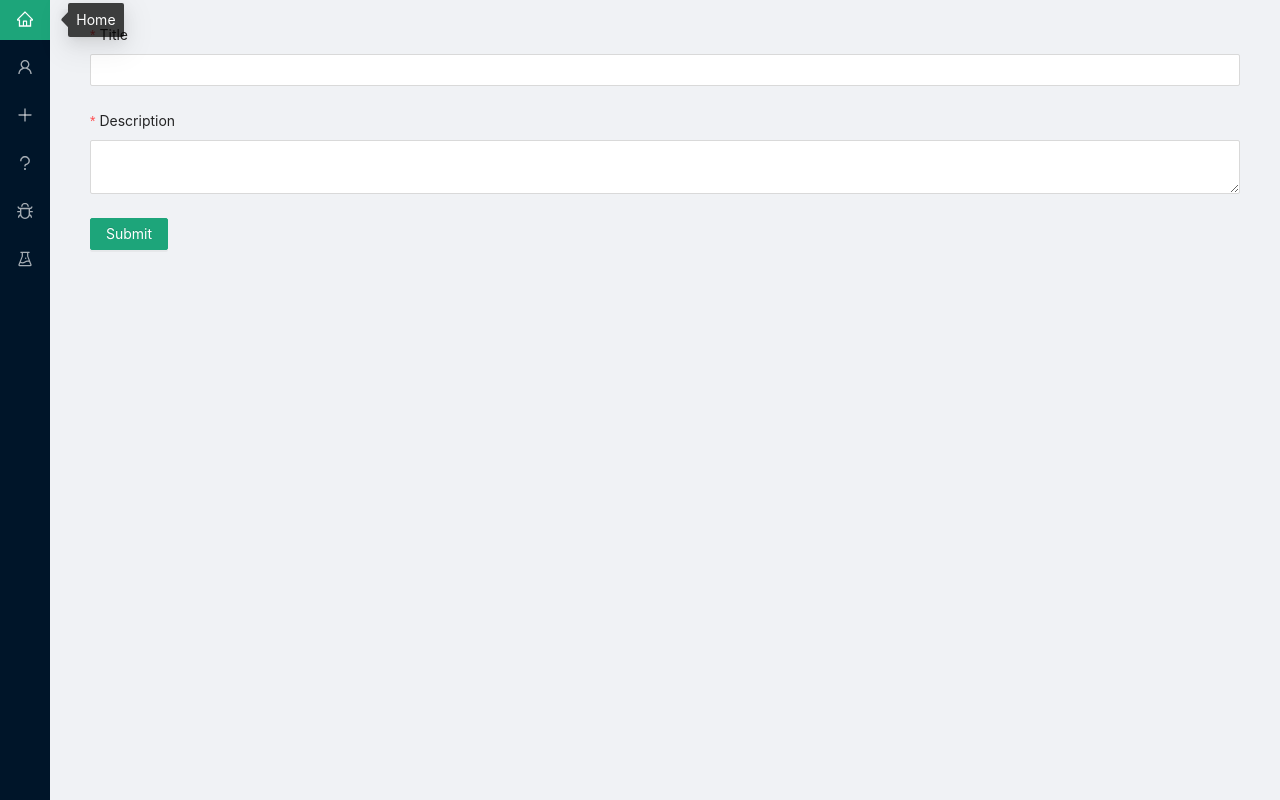
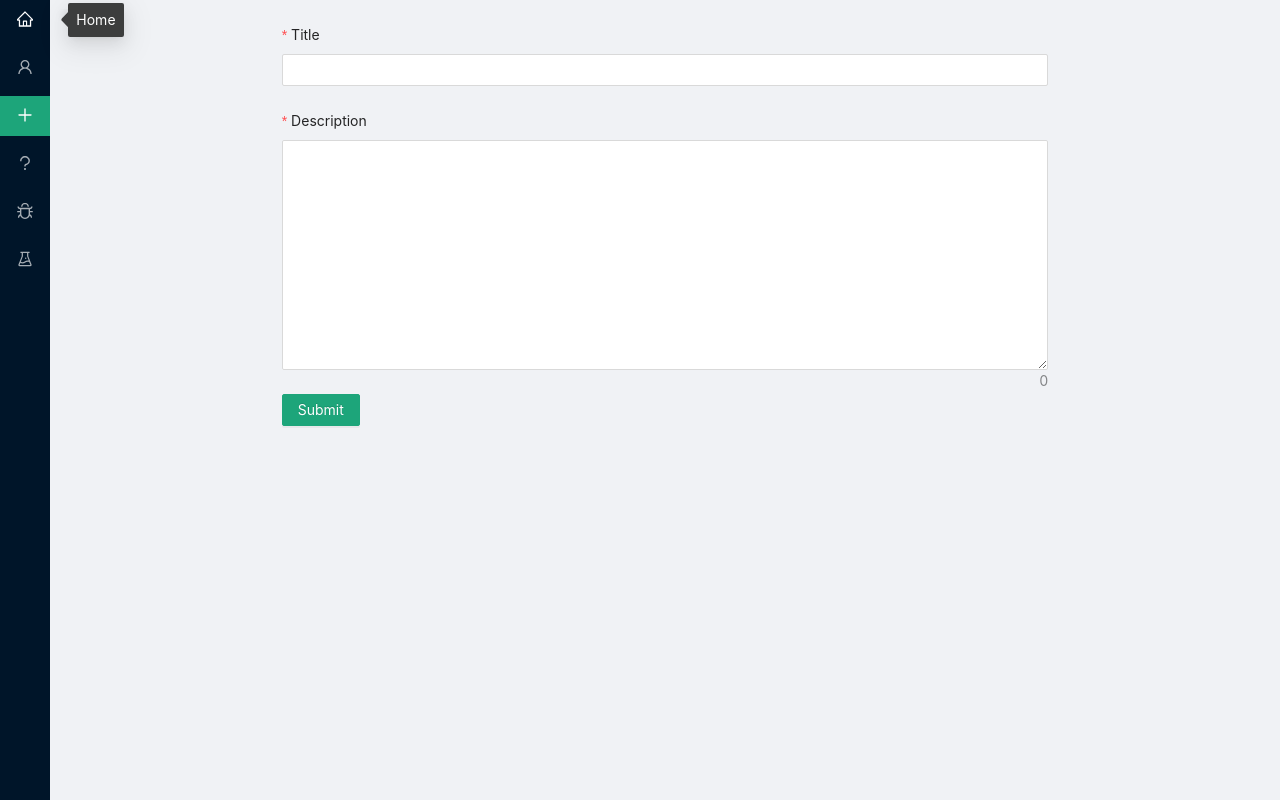
Before and after one commit to oldtune/dojora_fe, a React (Create React App) app: page /new in a window 1280 px wide. Built offline with nearby package versions, Linux system fonts and the light colour scheme.

Commit message:
add validation and complete the form for adding challenge

```diff
--- a/src/App.tsx
+++ b/src/App.tsx
@@ -9,9 +9,9 @@ import {
 import "./App.less";
 import type { MenuProps } from "antd";
 import { Layout, Menu } from "antd";
-import React, { Fragment, useState } from "react";
+import React, { Fragment, useEffect, useState } from "react";
 import { Spinner } from "./Shared/Components/Spinner/Spinner";
-import { Link, Outlet } from "react-router-dom";
+import { NavLink, Outlet, useLocation } from "react-router-dom";
 const { Content, Sider } = Layout;
 
 type MenuItem = Required<MenuProps>["items"][number];
@@ -32,20 +32,33 @@ function getItem(
 }
 
 const items: MenuItem[] = [
-  getItem(<Link to={`/`}>Home</Link>, 1, <HomeOutlined />),
-  getItem(<Link to={`/me`}>Me</Link>, 2, <UserOutlined />),
-  getItem(<Link to={`/new`}>Create</Link>, 3, <PlusOutlined />),
-  getItem(<Link to={`/about`}>About</Link>, 4, <QuestionOutlined />),
-  getItem(<Link to={`/bug-report`}>Bug report</Link>, 5, <BugOutlined />),
+  getItem(<NavLink to={`/`}>Home</NavLink>, "/", <HomeOutlined />),
+  getItem(<NavLink to={`/me`}>Me</NavLink>, "/me", <UserOutlined />),
+  getItem(<NavLink to={`/new`}>Create</NavLink>, "/new", <PlusOutlined />),
   getItem(
-    <Link to={`/suggest-feature`}>Suggest Feature</Link>,
+    <NavLink to={`/about`}>About</NavLink>,
+    "/about",
+    <QuestionOutlined />
+  ),
+  getItem(
+    <NavLink to={`/bug-report`}>Bug report</NavLink>,
+    "/bug-report",
+    <BugOutlined />
+  ),
+  getItem(
+    <NavLink to={`/suggest-feature`}>Suggest Feature</NavLink>,
     6,
     <ExperimentOutlined />
   ),
 ];
 
 const App: React.FC = () => {
-  const [collapsed, setCollapsed] = useState(true);
+  const [selectedKeys, setSelectedKeys] = useState<string[]>([]);
+  const location = useLocation();
+
+  useEffect(() => {
+    setSelectedKeys([location.pathname]);
+  }, [location.pathname]);
 
   return (
     <Fragment>
@@ -57,6 +70,7 @@ const App: React.FC = () => {
           className="menu-sider menu-sider-refined"
         >
           <Menu
+            selectedKeys={selectedKeys}
             theme="dark"
             defaultSelectedKeys={["1"]}
             mode="inline"
--- a/src/Components/Challenge_List/Challenge_List.tsx
+++ b/src/Components/Challenge_List/Challenge_List.tsx
@@ -1,5 +1,4 @@
 import { Avatar, List } from "antd";
-import { useEffect } from "react";
 import { ThreeDotIfTooLong } from "../../helpers/String_helper";
 import { Challenge } from "../Challenge";
 import "./Challenge_List.less";
@@ -11,7 +10,6 @@ type ChallengeListProps = {
 export const ChallengeListComponent: React.FC<ChallengeListProps> = (
   props: ChallengeListProps
 ): JSX.Element => {
-  useEffect(() => console.log(props));
   return (
     <List
       itemLayout="horizontal"
--- /dev/null
+++ b/src/Shared/Misc/Sentence.ts
@@ -0,0 +1,3 @@
+export const ExclaimationMark = (someString: string) => `${someString}!`;
+
+export const ValidationMessage = ExclaimationMark;
--- a/src/index.tsx
+++ b/src/index.tsx
@@ -37,7 +37,7 @@ const router = createBrowserRouter([
     ],
   },
   {
-    path: "/about",
+    path: "about",
     element: <AboutPage />,
   },
 ]);
--- a/src/pages/NewChallenge/NewChallenge.tsx
+++ b/src/pages/NewChallenge/NewChallenge.tsx
@@ -1,10 +1,10 @@
-import { Button, Form, Input } from "antd";
-import TextArea from "antd/lib/input/TextArea";
+import { Button, Col, Form, Input, Row } from "antd";
 import React, { useEffect, useRef, useState } from "react";
 import { Navigate } from "react-router-dom";
 import { NewChallenge } from "../../Components/Challenge";
 import { ChallengeService } from "../../Services/Challenge.service";
 import { Message } from "../../Shared/Misc/Message";
+import { ValidationMessage } from "../../Shared/Misc/Sentence";
 
 export const NewChallengePage: React.FC<{}> = (_) => {
   type NewChallengeProps = NewChallenge;
@@ -34,20 +34,51 @@ export const NewChallengePage: React.FC<{}> = (_) => {
   }
 
   return (
+    <Row>
+      <Col span={22} offset={1} md={{ offset: 4, span: 16 }}>
         <Form layout="vertical" ref={formRef} onFinish={createNewChallenge}>
           <Form.Item
             label="Title"
             name="title"
-        rules={[{ required: true, message: "Title is required!" }]}
+            rules={[
+              {
+                required: true,
+                message: ValidationMessage("Title is required"),
+              },
+              {
+                min: 10,
+                message: ValidationMessage(
+                  "Title must be at least 10 characters"
+                ),
+              },
+              {
+                max: 1000,
+                message: ValidationMessage(
+                  "Title should be brief, detail should be in description section"
+                ),
+              },
+            ]}
           >
             <Input />
           </Form.Item>
           <Form.Item
             label="Description"
             name="description"
-        rules={[{ required: true, message: "Description is required" }]}
+            rules={[
+              {
+                required: true,
+                message: ValidationMessage("Description is required"),
+              },
+              {
+                min: 10,
+                message: ValidationMessage(
+                  "Description must be at least 10 characters"
+                ),
+              },
+              { max: 2000, message: ValidationMessage("This is not an exam") },
+            ]}
           >
-        <TextArea />
+            <Input.TextArea allowClear={true} showCount={true} rows={10} />
           </Form.Item>
           <Form.Item>
             <Button type="primary" htmlType="submit">
@@ -55,5 +86,7 @@ export const NewChallengePage: React.FC<{}> = (_) => {
             </Button>
           </Form.Item>
         </Form>
+      </Col>
+    </Row>
   );
 };
```
Lines whose indentation alone changed are shown as unchanged.
